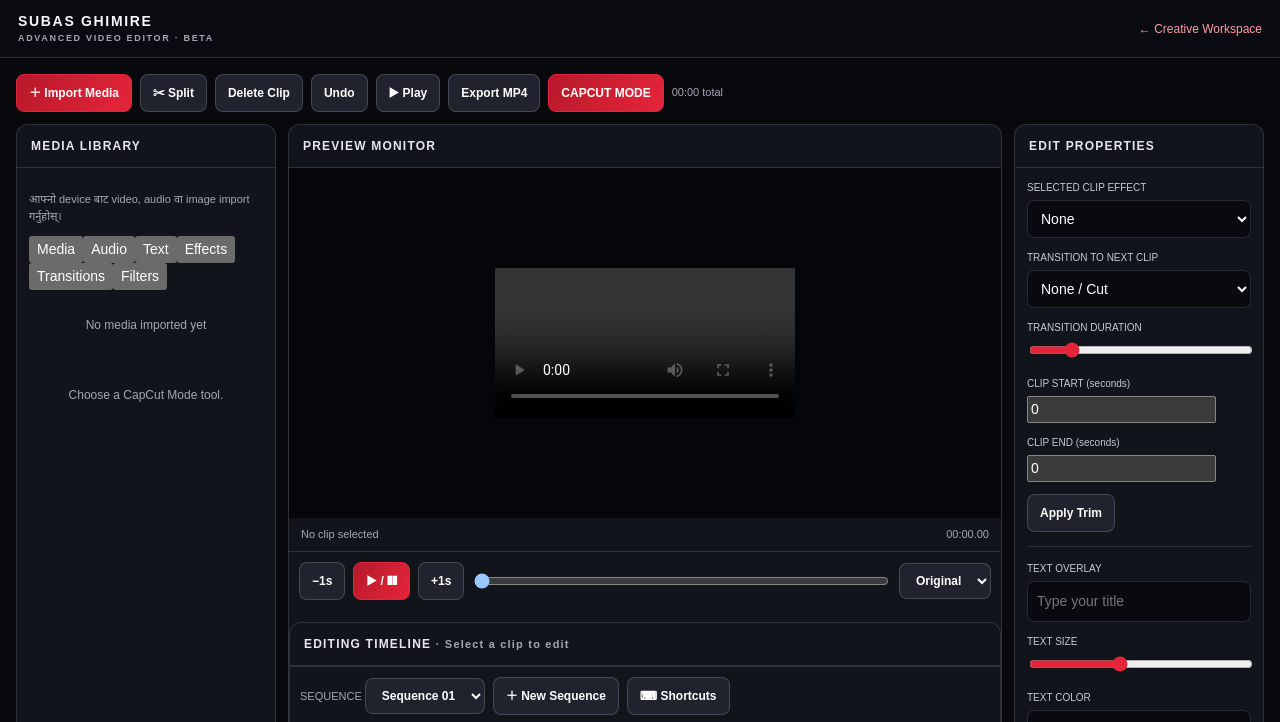
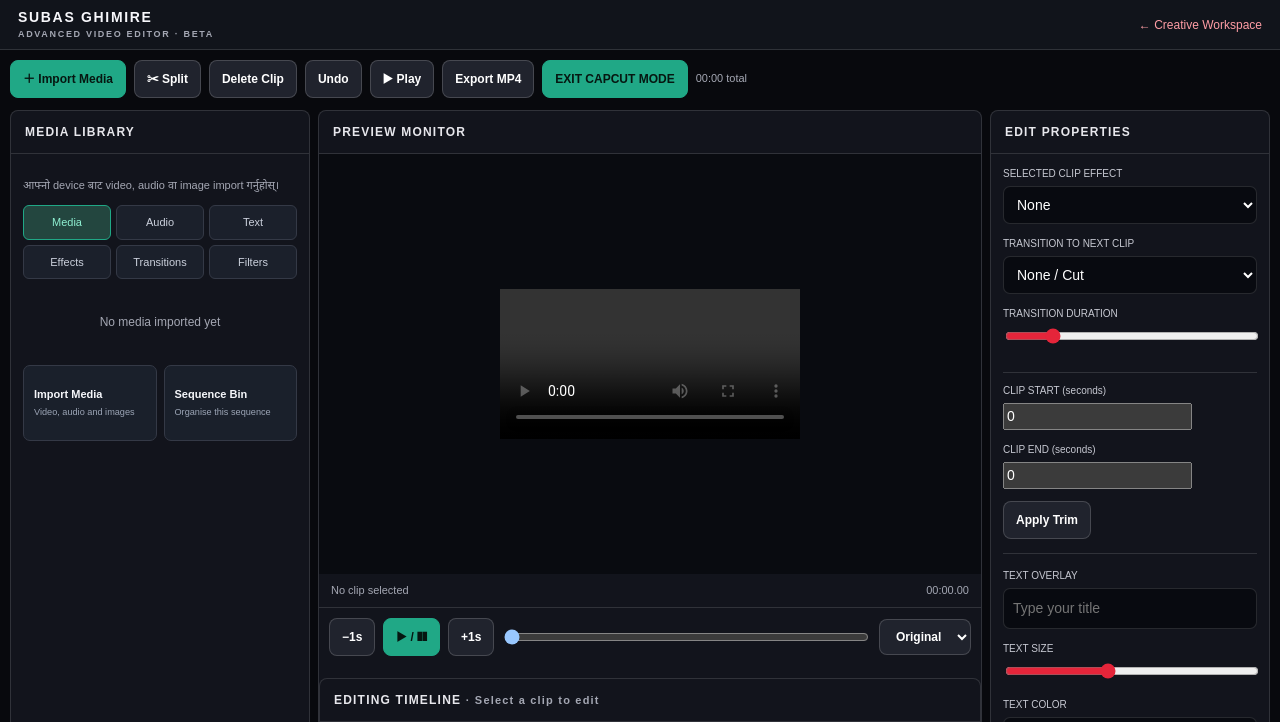
Before and after one commit to subahghimire/SUBAS-GHIMIRE-, a plain HTML site: page advanced-video-editor.html in a window 1280 px wide. Both pictures are taken after a click on the button "CAPCUT MODE". Shown: the top 722 px of the page. Drawn offline with Linux system fonts and the light colour scheme.

Commit message:
Add CapCut mode tool interactions and sequences

```diff
--- a/advanced-video-editor.html
+++ b/advanced-video-editor.html
@@ -178,6 +178,26 @@ $('export').onclick=async()=>{
  }catch(err){console.error(err);message('Export असफल भयो: '+(err.message||'browser memory, codec वा network समस्या')+'। छोटो video प्रयोग गरेर पुनः प्रयास गर्नुहोस्।')}
  finally{btn.disabled=false}
 };
+
+let sequences=[{name:"Sequence 01",clips:[]}],activeSequence=0;
+const capcutCatalog={media:[["Import Media","Video, audio and images"],["Sequence Bin","Organise this sequence"]],audio:[["Music","Import music track"],["Voice-over","Import voice audio"],["Sound Effects","Add SFX files"]],text:[["Basic Title","Editable title overlay"],["Headline","Bold newsroom headline"],["Caption","Subtitle style"]],effects:[["Cinematic","Balanced contrast"],["Vivid","Punchy colour"],["Glitch","Digital look"],["Vintage","Film look"],["Sharpen","Crisp detail"]],transitions:[["Fade","Smooth fade"],["Dissolve","Cross dissolve"],["Wipe Left","Wipe transition"],["Wipe Right","Wipe transition"],["Slide Left","Slide transition"],["Slide Right","Slide transition"]],filters:[["Original","No colour change"],["Warm","Warm highlights"],["Cool","Cool tone"],["Black & White","Monochrome"],["Vintage","Muted film look"]]};
+function renderCapcutTab(tab){const host=$("capcutLibrary");host.innerHTML="";(capcutCatalog[tab]||[]).forEach(([name,desc])=>{const b=document.createElement("button");b.className="toolTile";b.innerHTML="<strong>"+esc(name)+"</strong><small>"+esc(desc)+"</small>";b.onclick=()=>{if(tab==="text"){$("titleText").value=name==="Basic Title"?"Your title":name==="Headline"?"BREAKING NEWS":"Add caption";$("titleText").dispatchEvent(new Event("input"));message(name+" added.");}else if(tab==="effects"||tab==="filters"){const map={"Cinematic":"cinematic","Vivid":"vivid","Glitch":"cinematic","Vintage":"vintage","Sharpen":"sharpen","Original":"none","Warm":"warm","Cool":"cool","Black & White":"bw"};$("clipEffect").value=map[name]||"none";$("clipEffect").dispatchEvent(new Event("change"));message(name+" selected.");}else if(tab==="transitions"){const map={"Fade":"fade","Dissolve":"dissolve","Wipe Left":"wipeleft","Wipe Right":"wiperight","Slide Left":"slideleft","Slide Right":"slideright"};$("clipTransition").value=map[name]||"none";$("clipTransition").dispatchEvent(new Event("change"));message(name+" transition set.");}else message(desc);};host.append(b);});}
+$("capcutMode").onclick=()=>{document.body.classList.toggle("capcut-mode");const on=document.body.classList.contains("capcut-mode");$("capcutMode").textContent=on?"EXIT CAPCUT MODE":"CAPCUT MODE";renderCapcutTab("media");};
+$("capcutTabs").addEventListener("click",e=>{const b=e.target.closest("button[data-tab]");if(!b)return;$("capcutTabs").querySelectorAll("button").forEach(x=>x.classList.toggle("active",x===b));renderCapcutTab(b.dataset.tab);});
+function saveSequence(){sequences[activeSequence].clips=clips;}
+function refreshSequences(){const s=$("sequenceSelect"),old=String(activeSequence);s.innerHTML="";sequences.forEach((q,i)=>{const o=document.createElement("option");o.value=String(i);o.textContent=q.name;s.append(o);});s.value=old;}
+$("newSequence").onclick=()=>{saveSequence();sequences.push({name:"Sequence "+String(sequences.length+1).padStart(2,"0"),clips:[]});activeSequence=sequences.length-1;clips=sequences[activeSequence].clips;selected=-1;refreshSequences();draw();video.pause();video.removeAttribute("src");video.load();$("clipName").textContent="New sequence";message("New sequence created.");};
+$("sequenceSelect").onchange=()=>{saveSequence();activeSequence=Number($("sequenceSelect").value);clips=sequences[activeSequence].clips;selected=clips.length?0:-1;draw();if(current())select(0);else{video.pause();video.removeAttribute("src");video.load();}};
+$("shortcutsBtn").onclick=()=>message("Shortcuts: Space Play/Pause · S Split · Delete Remove clip · Ctrl/⌘+Z Undo · ←/→ Seek 1 sec");
+$("clipEffect").onchange=()=>{const c=current();if(c){c.effect=$("clipEffect").value;saveSequence();applyClipEffect();}};
+$("clipTransition").onchange=()=>{const c=current();if(c){c.transition=$("clipTransition").value;c.transitionDuration=Number($("transitionDuration").value);saveSequence();draw();}};
+$("transitionDuration").oninput=()=>{const c=current();if(c){c.transitionDuration=Number($("transitionDuration").value);saveSequence();}};
+function applyClipEffect(){const effect=current()?.effect||"none",preset={none:"none",cinematic:"contrast(1.18) saturate(1.12)",vivid:"contrast(1.12) saturate(1.55)",bw:"grayscale(1)",warm:"sepia(.25) saturate(1.25)",cool:"hue-rotate(12deg) saturate(1.15)",vintage:"sepia(.35) contrast(.92) saturate(.8)",sharpen:"contrast(1.15)"};video.style.filter=(preset[effect]||"none")+" brightness("+$("brightness").value+"%)";}
+const baseSelect=select;
+select=function(i){baseSelect(i);const c=current();$("clipEffect").value=c?.effect||"none";$("clipTransition").value=c?.transition||"none";$("transitionDuration").value=c?.transitionDuration||.5;applyClipEffect();};
+const baseDraw=draw;
+draw=function(){baseDraw();refreshSequences();};
+
 draw();
 window.addEventListener('beforeunload',()=>{media.forEach(m=>URL.revokeObjectURL(m.url));if(lastExportUrl)URL.revokeObjectURL(lastExportUrl)});
 document.addEventListener('keydown',e=>{if(e.target.matches('input,textarea,select'))return;if(e.code==='Space'){e.preventDefault();video.paused?video.play():video.pause()}else if((e.ctrlKey||e.metaKey)&&e.key.toLowerCase()==='z'){$('undo').click()}else if(e.key.toLowerCase()==='s'){$('split').click()}else if(e.key==='Delete'){$('delete').click()}});
```
